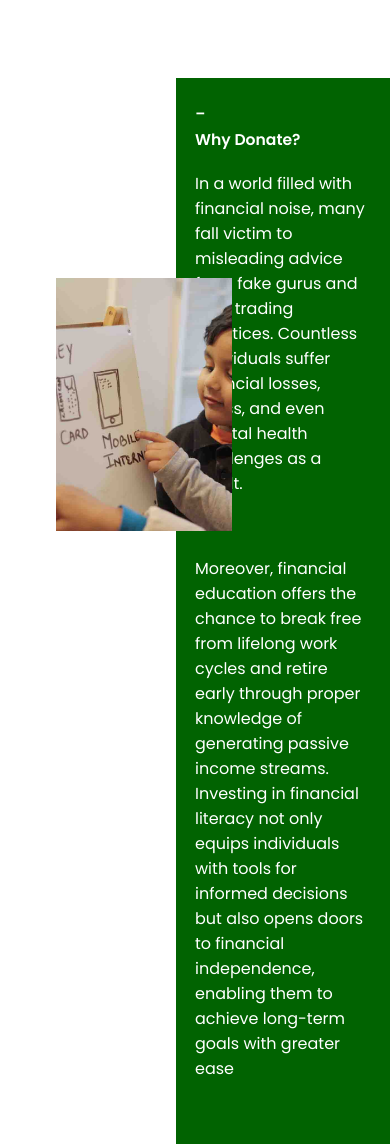
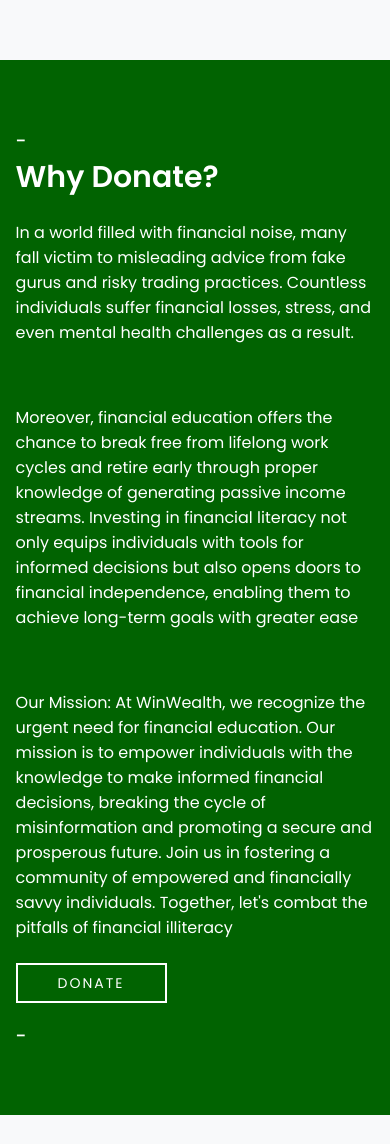
Before and after one commit to lochanmaheshwari/WealthWayy, a plain HTML site: page index.html in a window 390 px wide. Shown: the part 846-1990 px from the top of the page. Drawn offline with Linux system fonts and the light colour scheme.

Commit message:
Update index.css

```diff
--- a/css/index.css
+++ b/css/index.css
@@ -214,6 +214,13 @@ html {
     padding-top: 80px;
 }
 /* About image */
+.about{
+    width: 100%;
+    display: flex;
+    background-color:#ffffff;
+    padding-top: 80px;
+}
+/* About image */
 .about .imgcontanner{
     width: 50%;
     position: relative;
@@ -270,28 +277,46 @@ html {
 .aboutcontent a:hover {
     background-position: right;
 }
-@media only screen and (max-width: 700px) {
-    /* About Section */
-    .about .imgcontanner {
+@media only screen and (max-width : 700px ) {
+
+    /* *******************************   About us  **************************************** */
+    .about{
         width: 100%;
-        padding: 0;
+        display: block;
+        background-color:#F8F9FA;
+        padding-top: 0px;
+
+    }
+    /* About image */
+    .about .imgcontanner{
+        width: 100%;
+        padding:3%;
+        padding-bottom: 50px;
+        box-sizing: border-box;
+
     }
     .about .imgcontanner .aboutimg {
-        height: 30vh; /* Adjust as needed */
+        position:relative;
+        width: 100%;
+        height: 450px;
+        top: 0px;
+        left: 0%;
+        display: none;
     }
+
+    /* about content */
     .about .aboutcontent {
         width: 100%;
-        padding: 5% 5%; /* Adjust padding as needed */
+        padding: 65px 4%;
+        box-sizing: border-box;
+    }
+    .aboutcontent h5 {
+        margin-bottom: 10px;
     }
     .aboutcontent h1 {
-        font-size: 4vw; /* Adjust font size using viewport units */
+        font-size: 30px;
     }
-    .aboutcontent a {
-        padding: 1vh 5vw; /* Adjust padding using viewport units */
-        font-size: 2vw; /* Adjust font size using viewport units */
-    }
-
-
+}
 /* ************************************  Service  ************************** */
 .service{
     width: 100%;
@@ -494,26 +519,6 @@ html {
     background-position: right;
 }
 
-/* contact mobile view */
-@media only screen and (max-width : 700px) {
-     .contactcontanner {
-        width: 95%;
-    }
-    .contactcontanner .contanner {
-        width: 100%;
-    }
-    .messageform {
-        width: 95%;
-    }
-    .messageform .form {
-        width: 90%;
-    }
-    .messageform button {
-        padding: 1vh 5vw; /* Adjust padding using viewport units */
-        font-size: 2vw; /* Adjust font size using viewport units */
-    }
-
-}
 
 /****************************** FOOTER **************************/
 footer {
```
